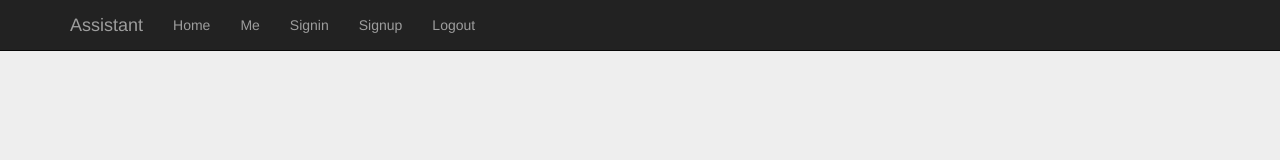
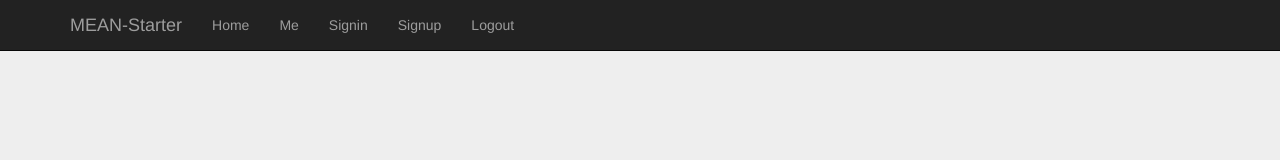
Before and after one commit to dosapati/mean-starter, a website: page app/views/index.html at #!/me in a window 1280 px wide. Drawn offline with nearby package versions, Linux system fonts and the light colour scheme; some packages are replaced by stand-ins of ours.

Commit message:
first commit

```diff
--- a/app/views/index.html
+++ b/app/views/index.html
@@ -38,7 +38,7 @@
                     <span class="icon-bar"></span>
                     <span class="icon-bar"></span>
                 </button>
-                <a class="navbar-brand" ui-sref="anon"> Assistant</a>
+                <a class="navbar-brand" ui-sref="anon">MEAN-Starter</a>
             </div>
             <div class="navbar-collapse collapse">
                 <ul class="nav navbar-nav">
```
Also changed, not shown: app/views/partials/home.html (+1 -1 lines).
